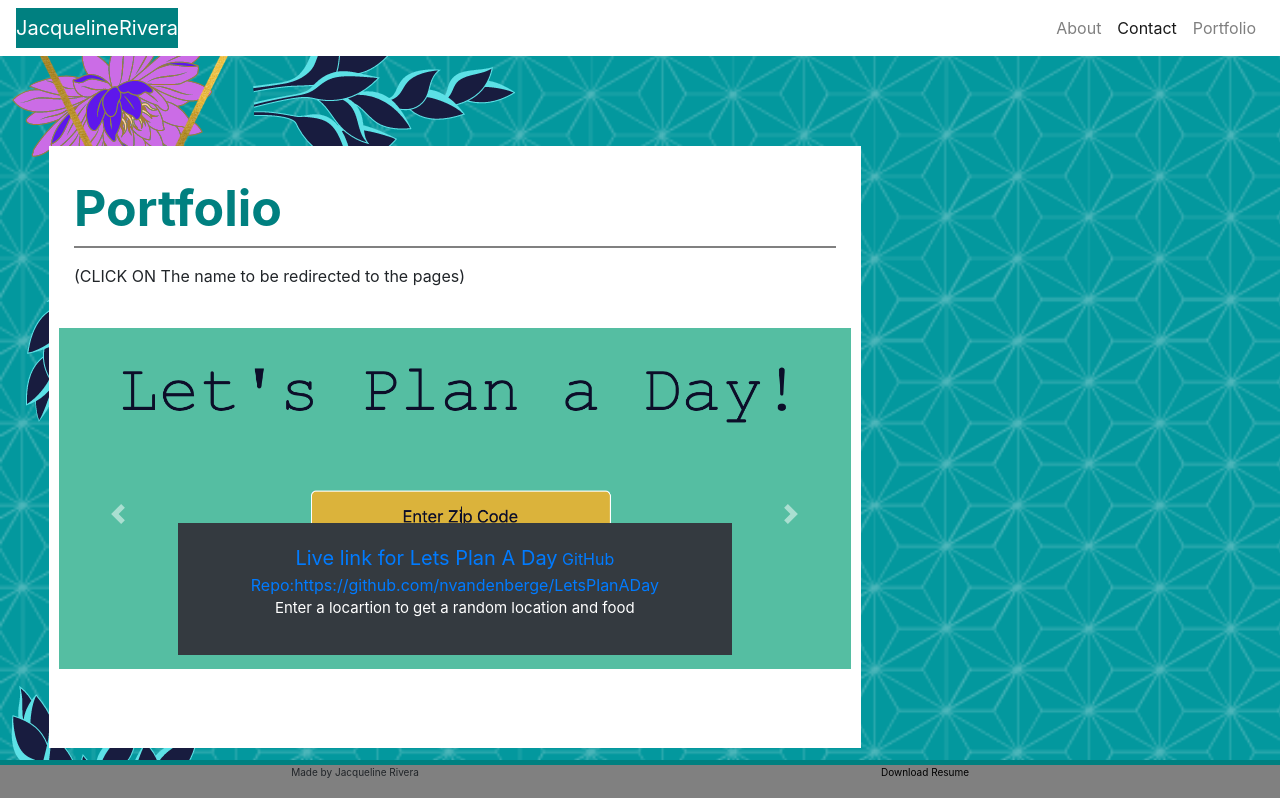
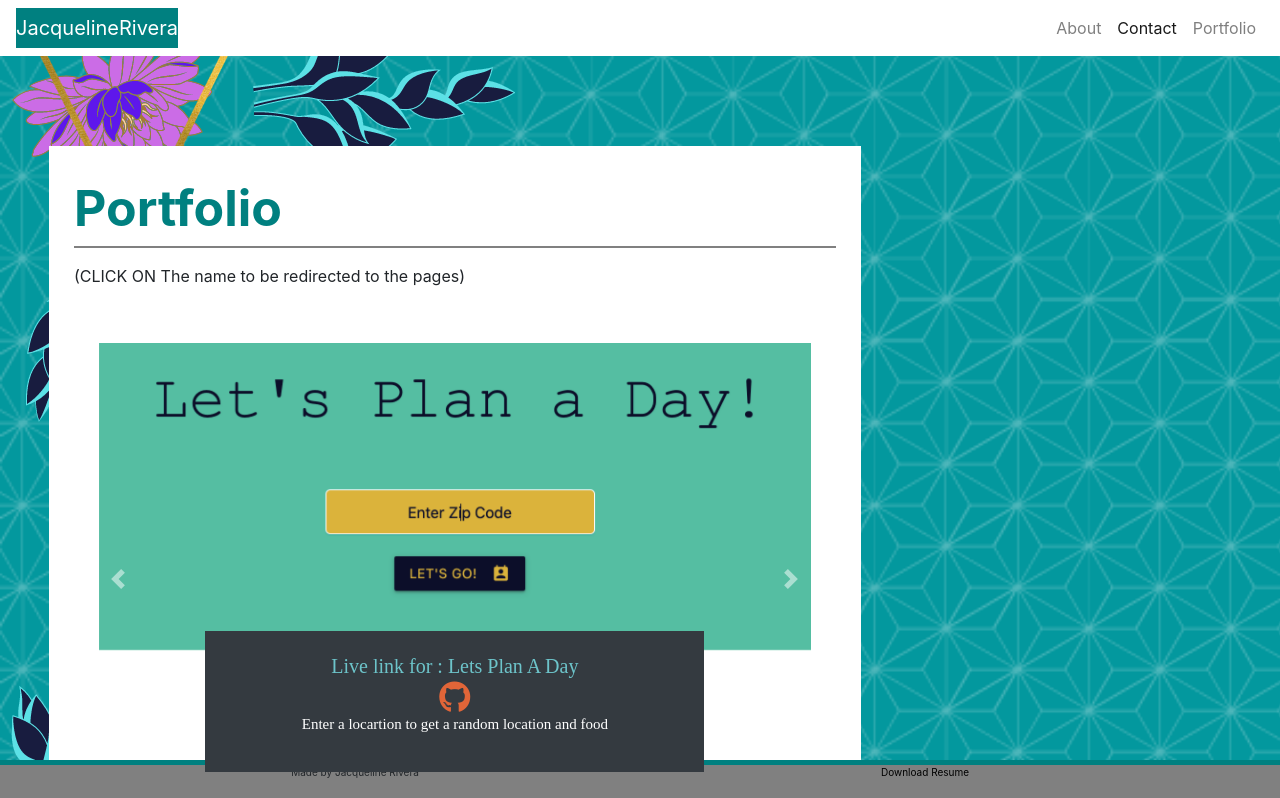
Before and after one commit to Jacqueline8996/reactPortfolio, a React (Create React App) app: page /#/Portfolio in a window 1280 px wide. Shown: the top 798 px of the page. Built offline with nearby package versions, Linux system fonts and the light colour scheme; a web font is replaced by a local one.

Commit message:
fixed Position

```diff
--- a/public/index.html
+++ b/public/index.html
@@ -24,6 +24,7 @@
     <script src="https://cdn.jsdelivr.net/npm/bootstrap@4.5.3/dist/js/bootstrap.bundle.min.js"
         integrity="sha384-ho+j7jyWK8fNQe+A12Hb8AhRq26LrZ/JpcUGGOn+Y7RsweNrtN/tE3MoK7ZeZDyx"
         crossorigin="anonymous"></script>
+    <script src="https://kit.fontawesome.com/d3bce829f3.js" crossorigin="anonymous"></script>
 
     <!--
       Notice the use of %PUBLIC_URL% in the tags above.
--- a/src/component/CarouselItem/CarouselItem.css
+++ b/src/component/CarouselItem/CarouselItem.css
@@ -3,7 +3,8 @@
     font-size: 5px;
     margin-top:15px;
     text-align: center;
-
+    padding-left: 5%;
+    padding-right: 5%;
 }
 .image{
     width: 100%;
@@ -17,3 +18,78 @@
 .description{
     font-size: 15px;
 }
+.caption{
+    background-color: #303030;
+    margin-left: -8.2vw;
+    margin-top: -15vh;
+    width: 100%;
+}
+
+.title{
+    color: #6dc4ca;
+  }
+
+.title:hover {
+    color: #e16538;
+  }
+
+.fa-github{
+    color: #e16538;
+    font-size: 4vh;
+    text-decoration: none;
+}
+
+.fa-github:hover {
+    color: #6dc4ca;
+    text-decoration: none;
+}
+
+.description {
+    width: 90%;
+    padding-left: 10%;
+    bottom: auto;
+}
+
+.image{
+    width: 100%;
+    height: 100%;
+    padding-bottom: 17vh;
+}
+
+#divInfo{
+    font-family: 'Special Elite';
+   }
+
+   @media only screen
+   and (min-device-width: 320px)
+   and (max-device-width: 480px)
+   and (-webkit-min-device-pixel-ratio: 2)
+   and (orientation: portrait) {
+
+    .carousel-caption{
+        width: 100%;
+        font-size: x-small;
+
+    }
+    .caption{
+        background-color: #303030;
+        margin-bottom: 0vh;
+        margin-left: -14.5vw;
+    }
+
+    #divInfo{
+        font-family: 'Special Elite', cursive;
+       }
+
+       .fa-github{
+        color: #e16538;
+        font-size: 2vh;
+        text-decoration: none;
+    }
+
+    .fa-github:hover {
+        color: #6dc4ca;
+        text-decoration: none;
+    }
+
+   }
--- a/src/component/CarouselItem/CarouselItem.js
+++ b/src/component/CarouselItem/CarouselItem.js
@@ -9,7 +9,7 @@ import FithImage from "../../assets/Images/QuizStart.png";
 import SixImage from"../../assets/Images/noteTaker.png";
 import SevenImage from"../../assets/Images/DemoTeam.png";
 import EightImage from"../../assets/Images/D_pad.png";
-import NineImage from"../../assets/Images/SQLEmployeeTracker.gif";
+import NineImage from"../../assets/Images/SQLTracker.png";
 
 const SLIDE = [
     { alt:"First slide",title:'Lets Plan A Day',href:"https://github.com/nvandenberge/LetsPlanADay",src:`${FirstImage}`,Description:"Enter a locartion to get a random location and food", state:" carousel-item active",repo:"https://github.com/nvandenberge/LetsPlanADay"},
@@ -27,7 +27,7 @@ class CarouselItem extends React.Component {
 
     render(){
         return (
-        <Carousel>
+        <Carousel id="divInfo">
             {SLIDE.map(sl => (
             <Carousel.Item key={sl.alt} className = "my-4"interval={70000}>
                 <img
@@ -37,8 +37,9 @@ class CarouselItem extends React.Component {
                 />
                 <div className = "captionDiv">
                 <Carousel.Caption className = "bg-dark mb-4  " id ="#divInfo">
-                    <a href ={sl.href} className = "title">Live link for {sl.title}</a>
-                    <a href ={sl.href} className = "gitRepo"> GitHub Repo:{sl.repo}</a>
+                    <a href ={sl.href} className = "title">Live link for : {sl.title}</a>
+                    <br></br>
+                    <a href ={sl.repo} className = "fab fa-github"></a>
                     <p className = "description">{sl.Description}</p>
                 </Carousel.Caption>
                 </div>
--- a/src/component/ContactMe/ContactMe.css
+++ b/src/component/ContactMe/ContactMe.css
@@ -1,3 +1,78 @@
 section {
     flex-flow: column wrap;
 }
+.caption{
+    background-color: #303030;
+    margin-left: -8.2vw;
+    margin-top: -15vh;
+    width: 100%;
+}
+
+.title{
+    color: #6dc4ca;
+  }
+
+.title:hover {
+    color: #e16538;
+  }
+
+.fa-github{
+    color: #e16538;
+    font-size: 4vh;
+    text-decoration: none;
+}
+
+.fa-github:hover {
+    color: #6dc4ca;
+    text-decoration: none;
+}
+
+.description {
+    width: 90%;
+    padding-left: 10%;
+    bottom: auto;
+}
+
+.image{
+    width: 100%;
+    height: 100%;
+    padding-bottom: 17vh;
+}
+
+#divInfo{
+    font-family: 'Special Elite', cursive;
+   }
+
+   @media only screen
+   and (min-device-width: 320px)
+   and (max-device-width: 480px)
+   and (-webkit-min-device-pixel-ratio: 2)
+   and (orientation: portrait) {
+
+    .carousel-caption{
+        width: 100%;
+        font-size: x-small;
+
+    }
+    .caption{
+        background-color: #303030;
+        margin-bottom: 0vh;
+        margin-left: -14.5vw;
+    }
+
+    #divInfo{
+        font-family: 'Special Elite', cursive;
+       }
+
+       .fa-github{
+        color: #e16538;
+        font-size: 2vh;
+        text-decoration: none;
+    }
+
+    .fa-github:hover {
+        color: #6dc4ca;
+        text-decoration: none;
+    }
+
+   }
```
Also changed, not shown: src/assets/Images/SQLTracker.gif (deleted), src/assets/Images/SQLTracker.png (added).
